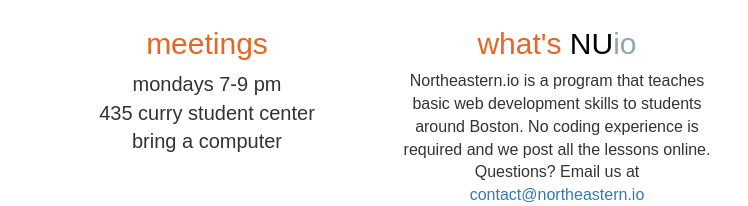
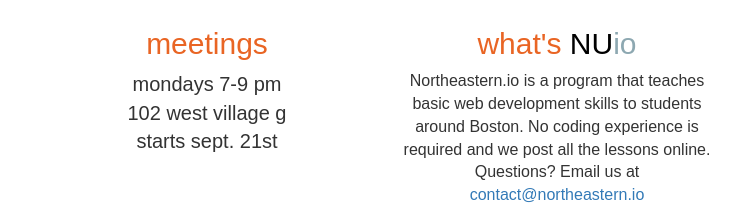
Before and after one commit to lukevs/northeasternio, a plain HTML site: page about/index.html in a window 1280 px wide. Shown: the part 153-359 px from the top of the page, without its empty margins (258-1006 px from the left). Drawn offline with nearby package versions, Linux system fonts and the light colour scheme; a web font is replaced by a local one.

Commit message:
Update about page date and time

```diff
--- a/about/index.html
+++ b/about/index.html
@@ -61,7 +61,7 @@
           <div class="row marketing">
             <div class="col-sm-6 meetings">
               <h3>meetings</h3>
-              <p>mondays 7-9 pm<br>435 curry student center<br>bring a computer</p>
+              <p>mondays 7-9 pm<br>102 west village g<br>starts sept. 21st</p>
             </div>
             <div class="col-sm-6">
               <h3>what's <span class="darker-text">NU</span><span class="lighter-text">io</span></h3>
```
